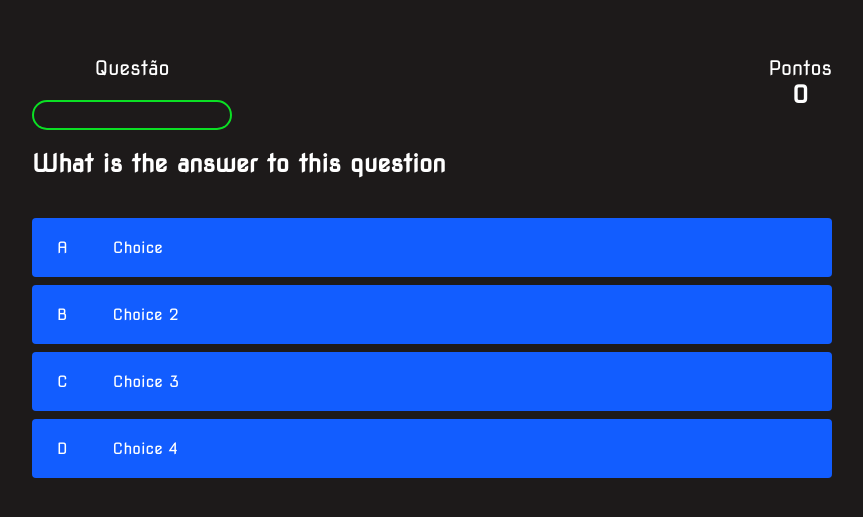
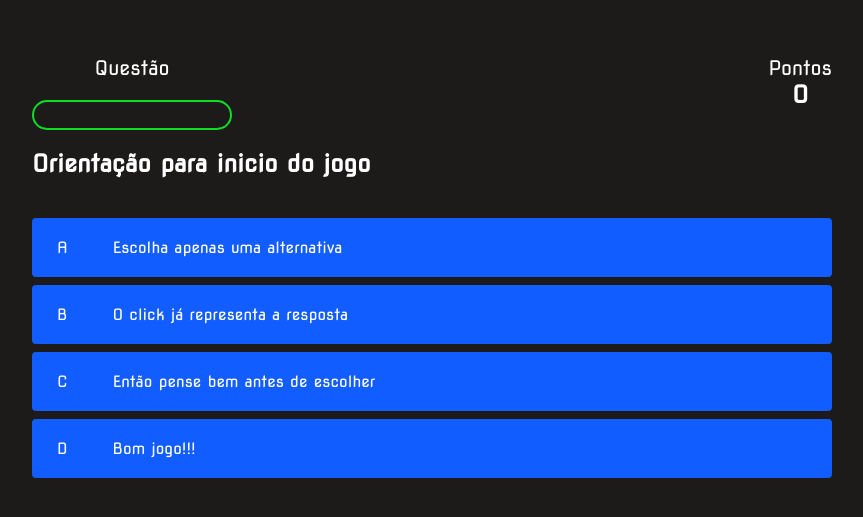
Before and after one commit to jadsonecomp/TesterQuiz_Front, a website: page game.html in a window 1280 px wide. Shown: the part 129-646 px from the top of the page, without its empty margins (208-1071 px from the left). Drawn offline with Linux system fonts and the light colour scheme; no server answers.

Commit message:
Melhorias no html e tratamentos de lentidão game.js

```diff
--- a/game.html
+++ b/game.html
@@ -28,24 +28,24 @@
                     </h2>
                 </div>
             </div>
-            <h2 id="question">What is the answer to this question</h2>
+            <h2 id="question">Orientação para inicio do jogo</h2>
             <audio id="acerto" src="/sons/aplauso.wav"></audio>
             <audio id="erro" src="/sons/errou.wav"></audio>
             <div class="choice-container">
                 <p class="choice-prefix">A</p>
-                <p class="choice-text" data-number="1">Choice</p>
+                <p class="choice-text" data-number="1">Escolha apenas uma alternativa</p>
             </div>
             <div class="choice-container">
                 <p class="choice-prefix">B</p>
-                <p class="choice-text" data-number="2">Choice 2</p>
+                <p class="choice-text" data-number="2">O click já representa a resposta</p>
             </div>
             <div class="choice-container">
                 <p class="choice-prefix">C</p>
-                <p class="choice-text" data-number="3">Choice 3</p>
+                <p class="choice-text" data-number="3">Então pense bem antes de escolher</p>
             </div>
             <div class="choice-container">
                 <p class="choice-prefix">D</p>
-                <p class="choice-text" data-number="4">Choice 4</p>
+                <p class="choice-text" data-number="4">Bom jogo!!!</p>
             </div>
         </div>
     </div>
--- a/game.js
+++ b/game.js
@@ -16,41 +16,6 @@ let availableQuestions = []
 const URL_PERGUNTA = 'https://testerquizback.herokuapp.com/pergunta';
 const URL_CADASTRO_SCORE = 'https://testerquizback.herokuapp.com/score';
 
-// let questions = [
-//     {
-//         question: 'What is 2 + 2?',
-//         choice1: '2',
-//         choice2: '4',
-//         choice3: '21',
-//         choice4: '17',
-//         answer: 2,
-//     },
-//     {
-//         question:
-//             "The tallest building in the world is located in which city?",
-//         choice1: "Dubai",
-//         choice2: "New York",
-//         choice3: "Shanghai",
-//         choice4: "None of the above",
-//         answer: 1,
-//     },
-//     {
-//         question: "What percent of American adults believe that chocolate milk comes from brown cows?",
-//         choice1: "20%",
-//         choice2: "18%",
-//         choice3: "7%",
-//         choice4: "33%",
-//         answer: 3,
-//     },
-//     {
-//         question: "Approximately what percent of U.S. power outages are caused by squirrels?",
-//         choice1: "10-20%",
-//         choice2: "5-10%",
-//         choice3: "15-20%",
-//         choice4: "30%-40%",
-//         answer: 1,
-//     }
-// ]
 
 let questions = ''
 
@@ -101,8 +66,9 @@ const SCORE_POINTS = 100
 let MAX_QUESTIONS = 4
 
 startGame = async () => {
-
+    document.getElementById("game").style.display = 'none';
     questions = await getQuestions()
+    document.getElementById("game").style.display = 'block';
 
     MAX_QUESTIONS = questions.length
 
--- a/melhoresResultados.js
+++ b/melhoresResultados.js
@@ -26,7 +26,6 @@ function getScore(id){
 }
 
 startGame = async () => {
-
     jogadorScore = await getScore(sessionStorage.getItem('id'))
 
     for (let index = 0; index < jogadorScore.length; index++) {
```
Also changed, not shown: highscores.js (+1 -9 lines).
